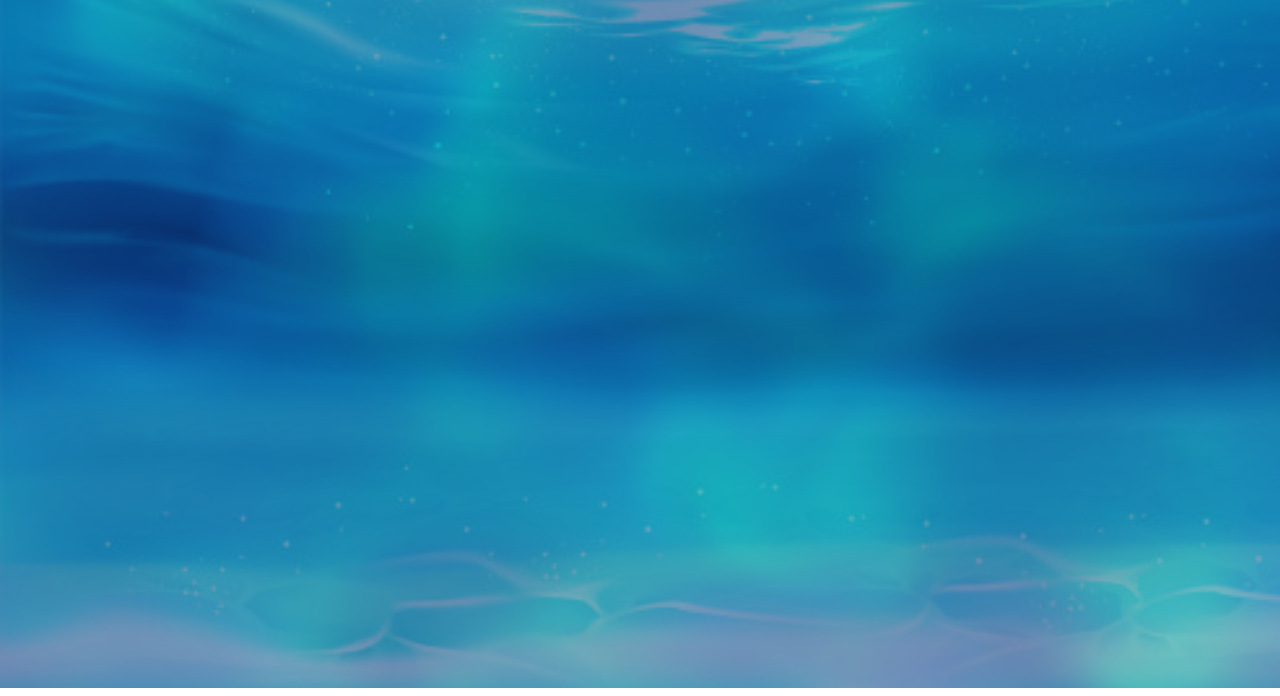
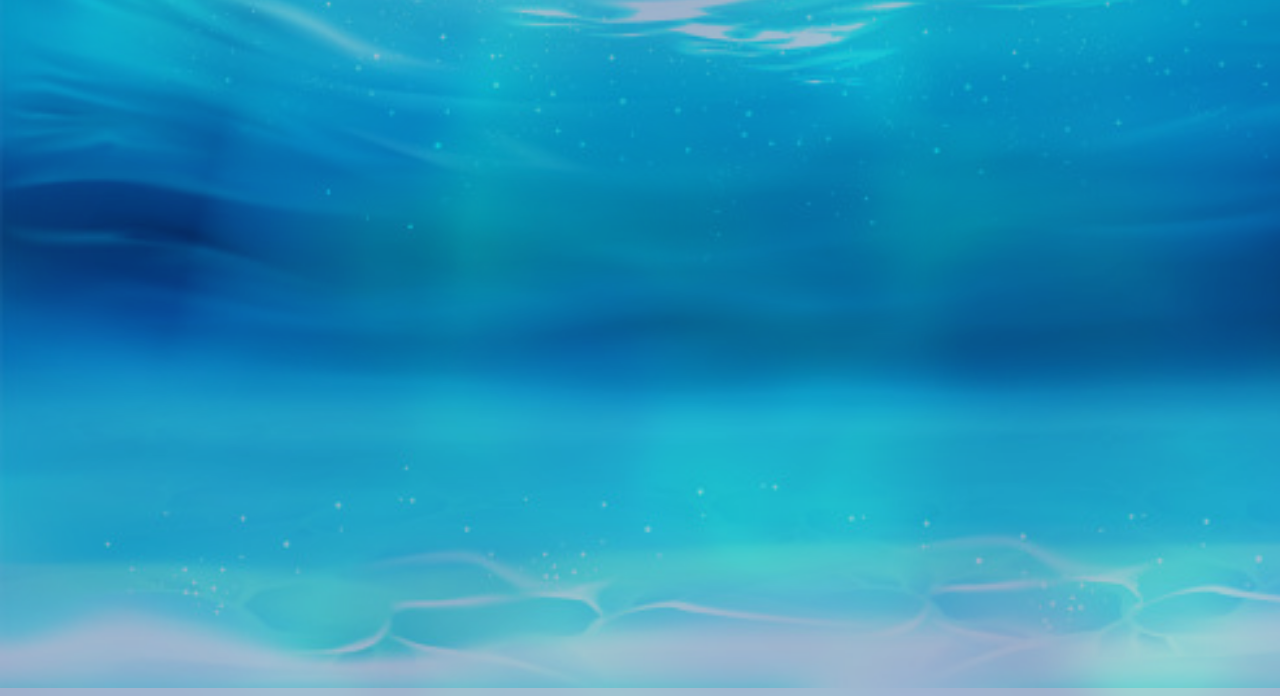
Before and after one commit to VitorIsaacSM/Bubble-pop, a plain HTML site: page index.html in a window 1280 px wide. Shown: the part 112-808 px from the top of the page. Drawn offline with nearby package versions, Linux system fonts and the light colour scheme; animation ran at ten frames a second.

Commit message:
atualizacao bolhas 2.0

```diff
--- a/css/main.css
+++ b/css/main.css
@@ -1,3 +1,6 @@
+*{
+    box-sizing: border-box;
+}
 body {
     margin: 0;
     height: 100vh;
@@ -5,11 +8,12 @@ body {
     background-repeat: no-repeat;
     background-size: cover;
     font-family: Impact, Haettenschweiler, 'Arial Narrow Bold', sans-serif;
+    overflow: hidden;
 }
 
 #tab {
     box-sizing: border-box;
-    width: 100vw;
+    width: 100%;
     display: flex;
     justify-content: space-between;
     padding: 10px;
@@ -27,12 +31,17 @@ body {
 }
 
 canvas:first-of-type {
-    opacity: 0.6;
+    opacity: 0.4;
     z-index: 1;
 }
 
 canvas:not(:first-of-type) {
     z-index: 10;
+}
+
+canvas{
+    max-width: 100vw !important;
+    height: 101vh !important;
 }
 
 #pause {
--- a/index.html
+++ b/index.html
@@ -7,11 +7,11 @@
     <meta http-equiv="X-UA-Compatible" content="ie=edge">
     <title>Bubble Pop</title>
     <link rel="stylesheet" href="css/main.css">
-    <link rel="apple-touch-icon" sizes="180x180" href="/icons/apple-touch-icon.png">
-    <link rel="icon" type="image/png" sizes="32x32" href="/icons/favicon-32x32.png">
-    <link rel="icon" type="image/png" sizes="16x16" href="/icons/favicon-16x16.png">
-    <link rel="manifest" href="/site.webmanifest">
-    <link rel="mask-icon" href="/icons/safari-pinned-tab.svg" color="#5bbad5">
+    <link rel="apple-touch-icon" sizes="180x180" href="icons/apple-touch-icon.png">
+    <link rel="icon" type="image/png" sizes="32x32" href="icons/favicon-32x32.png">
+    <link rel="icon" type="image/png" sizes="16x16" href="icons/favicon-16x16.png">
+    <link rel="manifest" href="site.webmanifest">
+    <link rel="mask-icon" href="icons/safari-pinned-tab.svg" color="#5bbad5">
     <meta name="msapplication-TileColor" content="#da532c">
     <meta name="theme-color" content="#ffffff">
 </head>
@@ -118,7 +118,7 @@
             }
             const newBubble = new THREE.Mesh(geometry);
             newBubble.position.set(getRandomNumberWithRange(-6, 6), getRandomNumberWithRange(-8, -12), getRandomNumberWithRange(-4, -1));
-            newBubble.material = new THREE.MeshPhongMaterial({ color: '#85a8f9', transparent: true, opacity: getRandomNumberWithRange(3, 7) / 10 })
+            newBubble.material = new THREE.MeshPhongMaterial({ color: '#ffffff', transparent: true, opacity: getRandomNumberWithRange(3, 7) / 10 })
             newBubble.idBubble = bubbleIndex;
             newBubble.rotationDirection = Math.random() > 0.5 ? 1 : -1;
             bubbleIndex++;
@@ -134,7 +134,7 @@
 
         this.tl = new TimelineMax().delay(.3);
         var light = new THREE.SpotLight(0xFFFFFF, 1, 1000000);
-        var light2 = new THREE.AmbientLight(0xFFFFFF, 0.7);
+        var light2 = new THREE.AmbientLight(0xFFFFFF, 0.5);
         light.position.set(0, 0, 100)
         scene.add(light);
         scene.add(light2);
```
